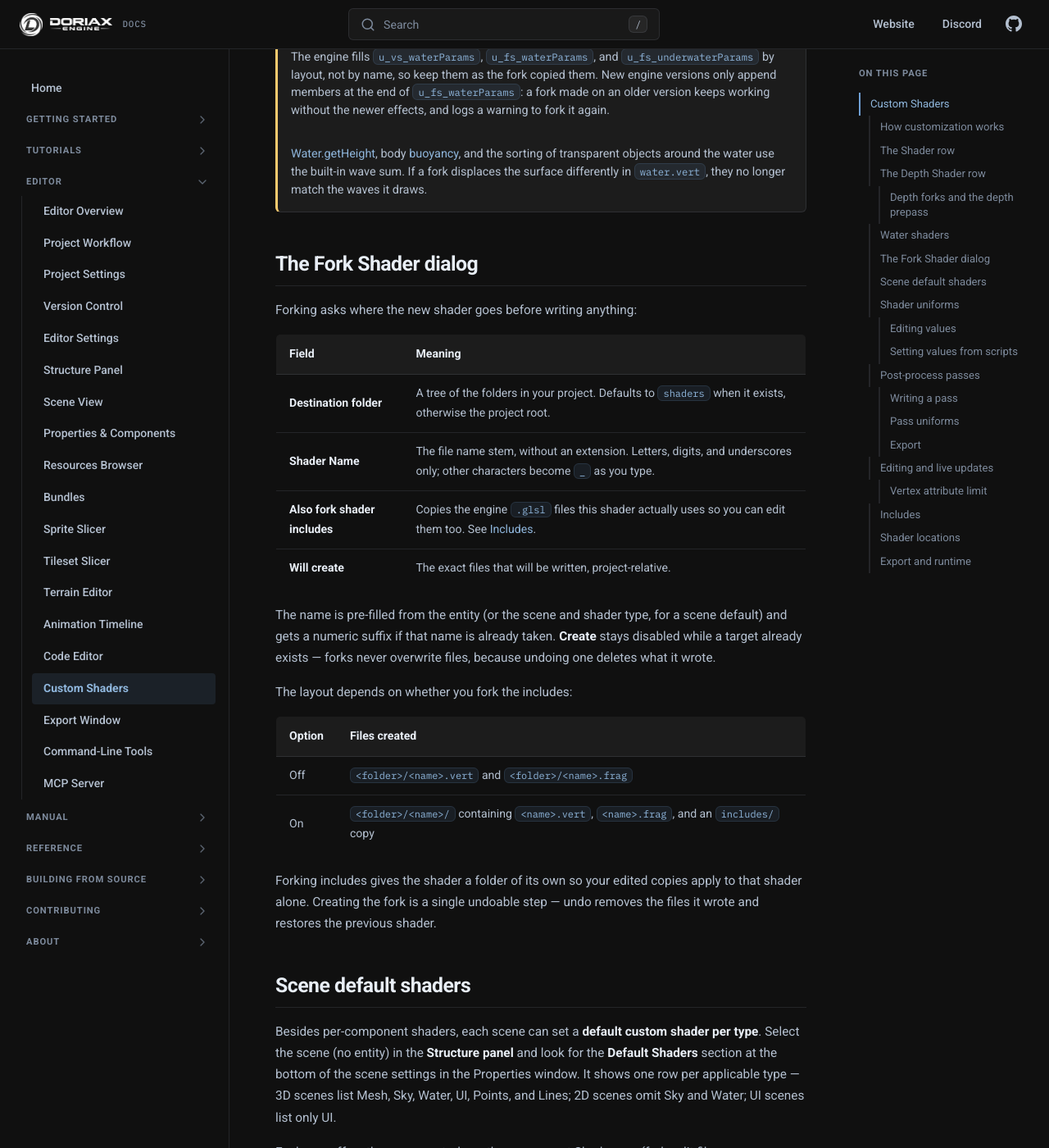
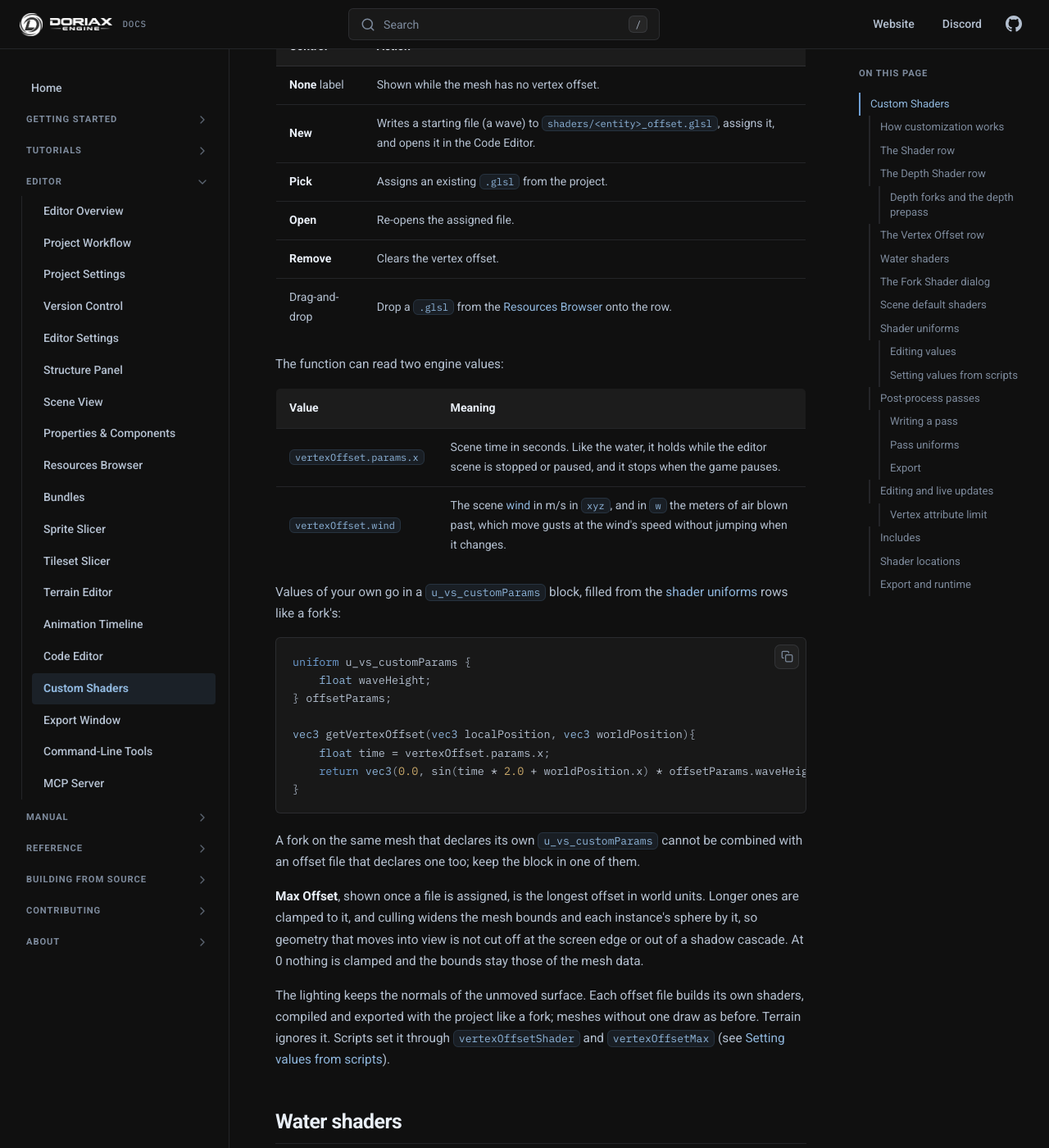
Before and after one commit to doriaxengine/doriax-docs, an MkDocs documentation site: the page built from docs/editor/custom-shaders.md, in a window 1280 px wide and 1400 px high, scrolled down 3481 px. Shown: the whole window at 82% size. Built offline with MkDocs 1.6.1, drawn with Linux system fonts in a browser that asks for light colours; comment, search, counter and statistics services are not loaded; some of the changed text lies outside the part shown.

Commit message:
Documented mesh vertex offsets

````diff
--- a/docs/editor/custom-shaders.md
+++ b/docs/editor/custom-shaders.md
@@ -31,6 +31,8 @@ project; you edit the shading code while the rest of the rendering contract stay
   casting and screen-space effects continue to work. A Mesh can fork its **depth shader**
   as well — the one behind its shadow maps and the depth pre-pass — for a colour fork
   that moves vertices or discards fragments (see [The Depth Shader row](#the-depth-shader-row)).
+  To only move vertices, a [vertex offset](#the-vertex-offset-row) is simpler: one function
+  that every pass applies.
 - `#include` directives still resolve against the engine's shader library, so you only
   need the top-level `.vert`/`.frag` — not the whole include tree. If you want to edit the
   includes as well, the fork dialog can copy them for you (see [Includes](#includes)).
@@ -106,6 +108,66 @@ A mesh whose **colour** shader is forked — or covered by a scene default mesh
 without a depth fork is left out of the prepass and drawn once in the colour pass, since
 the built-in depth shader cannot know where the fork moves its vertices. Add a depth fork
 with the same displacement to bring it back in.
+
+## The Vertex Offset row
+
+A Mesh component also has a **Vertex Offset** row, for meshes that only need their
+vertices moved — waves, flags, wobbling props — without forking any shader. It takes one
+`.glsl` file that defines a single function:
+
+```glsl
+vec3 getVertexOffset(vec3 localPosition, vec3 worldPosition);
+```
+
+It returns how far the vertex moves, in world units. `localPosition` is the vertex in the
+mesh's own space, after skinning and morph targets, and `worldPosition` is where it lands
+before the move. The engine calls it in the colour, depth and G-buffer passes, so the
+shadow, SSAO and screen-space reflections follow without a depth fork, and the mesh keeps
+the built-in shading. It also works under a colour or depth fork whose `.vert` keeps the
+`USE_VERTEX_OFFSET` lines of the built-in one.
+
+| Control | Action |
+| --- | --- |
+| **None** label | Shown while the mesh has no vertex offset. |
+| **New** | Writes a starting file (a wave) to `shaders/<entity>_offset.glsl`, assigns it, and opens it in the Code Editor. |
+| **Pick** | Assigns an existing `.glsl` from the project. |
+| **Open** | Re-opens the assigned file. |
+| **Remove** | Clears the vertex offset. |
+| Drag-and-drop | Drop a `.glsl` from the [Resources Browser](resources.md) onto the row. |
+
+The function can read two engine values:
+
+| Value | Meaning |
+| --- | --- |
+| `vertexOffset.params.x` | Scene time in seconds. Like the water, it holds while the editor scene is stopped or paused, and it stops when the game pauses. |
+| `vertexOffset.wind` | The scene [wind](../manual/rendering-pipeline.md#wind) in m/s in `xyz`, and in `w` the meters of air blown past, which move gusts at the wind's speed without jumping when it changes. |
+
+Values of your own go in a `u_vs_customParams` block, filled from the
+[shader uniforms](#shader-uniforms) rows like a fork's:
+
+```glsl
+uniform u_vs_customParams {
+    float waveHeight;
+} offsetParams;
+
+vec3 getVertexOffset(vec3 localPosition, vec3 worldPosition){
+    float time = vertexOffset.params.x;
+    return vec3(0.0, sin(time * 2.0 + worldPosition.x) * offsetParams.waveHeight, 0.0);
+}
+```
+
+A fork on the same mesh that declares its own `u_vs_customParams` cannot be combined with
+an offset file that declares one too; keep the block in one of them.
+
+**Max Offset**, shown once a file is assigned, is the longest offset in world units.
+Longer ones are clamped to it, and culling widens the mesh bounds and each instance's
+sphere by it, so geometry that moves into view is not cut off at the screen edge or out
+of a shadow cascade. At 0 nothing is clamped and the bounds stay those of the mesh data.
+
+The lighting keeps the normals of the unmoved surface. Each offset file builds its own
+shaders, compiled and exported with the project like a fork; meshes without one draw as
+before. Terrain ignores it. Scripts set it through `vertexOffsetShader` and
+`vertexOffsetMax` (see [Setting values from scripts](#setting-values-from-scripts)).
 
 ## Water shaders
 
@@ -229,6 +291,7 @@ pos.y += sin(customParams.time * 3.0 + pos.x * 4.0) * customParams.amplitude;
     shadow stays where the mesh data is. Fork the [depth shader](#the-depth-shader-row)
     as well and displace there too, and the shadow (and SSAO, while SSR is off) follows.
     Screen-space reflections read the built-in G-buffer and keep the undisplaced surface.
+    A [vertex offset](#the-vertex-offset-row) moves every pass at once.
 
 ```glsl
 // wave.frag
@@ -305,6 +368,8 @@ expose:
 | `removeShaderUniform(name)` | Drops the value; the member reads zero again. |
 | `customShader` | The fork base path, so a script can assign or reset the fork too. |
 | `customDepthShader` | A Mesh's [depth fork](#the-depth-shader-row) base path; it reads the same values. |
+| `vertexOffsetShader` | A Mesh's [vertex offset](#the-vertex-offset-row) file; it reads the same values. |
+| `vertexOffsetMax` | The longest offset in world units, which also widens the culling bounds; 0 = no limit. |
 | `customUnderwaterShader` | A Water's [underwater fork](#water-shaders) base path; it reads the same values. |
 
 Setting a value only rewrites the block bytes — no shader reload — so calling it every
````
Also changed, not shown: docs/reference/classes/mesh.md (+29 -0 lines), docs/reference/classes/meshcomponent.md (+2 -0 lines).
